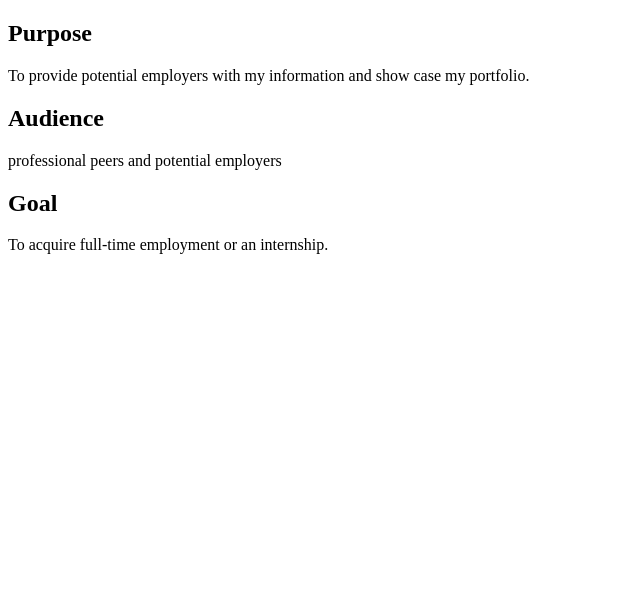
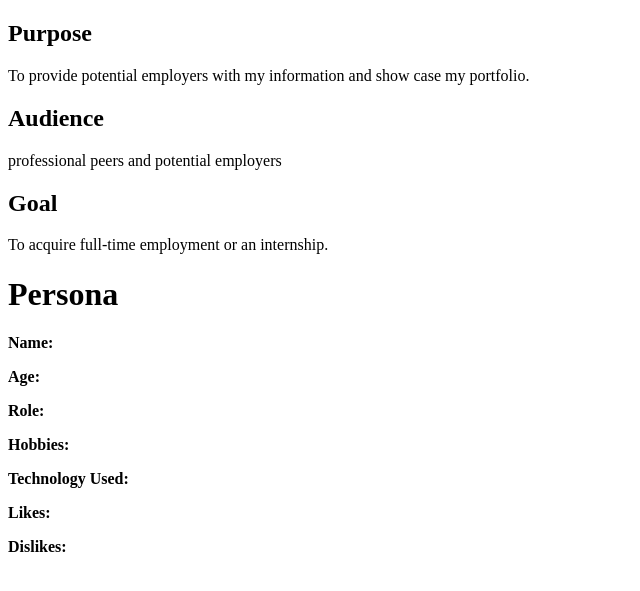
Before and after one commit to Dnakitare/my-pwp-daniel-nakitare, a PHP site: page /milestone-1.php in a window 1280 px wide. Shown: the top 591 px of the page, without its empty margins (0-640 px from the left). Run offline with PHP 8.4, Linux system fonts and the light colour scheme.

Commit message:
Outlined

```diff
--- a/public_html/documentation/milestone-1.php
+++ b/public_html/documentation/milestone-1.php
@@ -11,5 +11,13 @@
 		<p>professional peers and potential employers</p>
 		<h2>Goal</h2>
 		<p>To acquire full-time employment or an internship.</p>
+		<h1>Persona</h1>
+		<p><strong>Name:</strong></p>
+		<p><strong>Age:</strong></p>
+		<p><strong>Role:</strong></p>
+		<p><strong>Hobbies:</strong></p>
+		<p><strong>Technology Used:</strong></p>
+		<p><strong>Likes:</strong></p>
+		<p><strong>Dislikes:</strong></p>
 	</body>
 </html>
```
